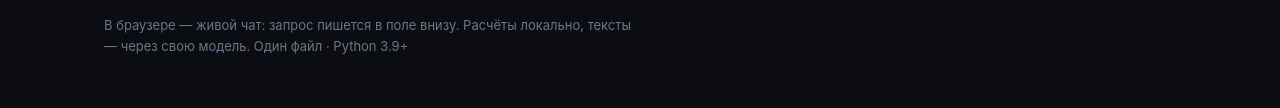
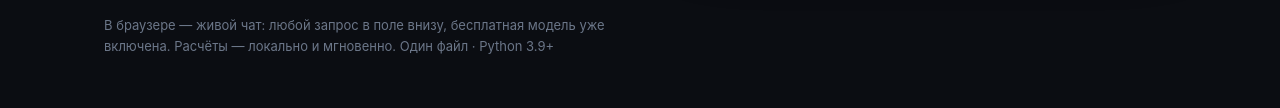
Before and after one commit to bochkooxana2027-oss/veselovskaya, a plain HTML site: page index.html in a window 1280 px wide. Shown: the part 791-899 px from the top of the page. Drawn offline with Linux system fonts and the light colour scheme.

Commit message:
Веселовская 2.2: сайт, файлы для скачивания, инструкция

```diff
--- a/index.html
+++ b/index.html
@@ -212,7 +212,7 @@
         <a class="btn ghost" href="#start">Скачать бесплатно</a>
         <a class="btn ghost" href="#demo">Посмотреть ответы</a>
       </div>
-      <div class="micro">В браузере — живой чат: запрос пишется в поле внизу. Расчёты локально, тексты — через свою модель. Один файл · Python 3.9+</div>
+      <div class="micro">В браузере — живой чат: любой запрос в поле внизу, бесплатная модель уже включена. Расчёты — локально и мгновенно. Один файл · Python 3.9+</div>
     </div>
 
     <div class="chat" aria-hidden="true">
```
